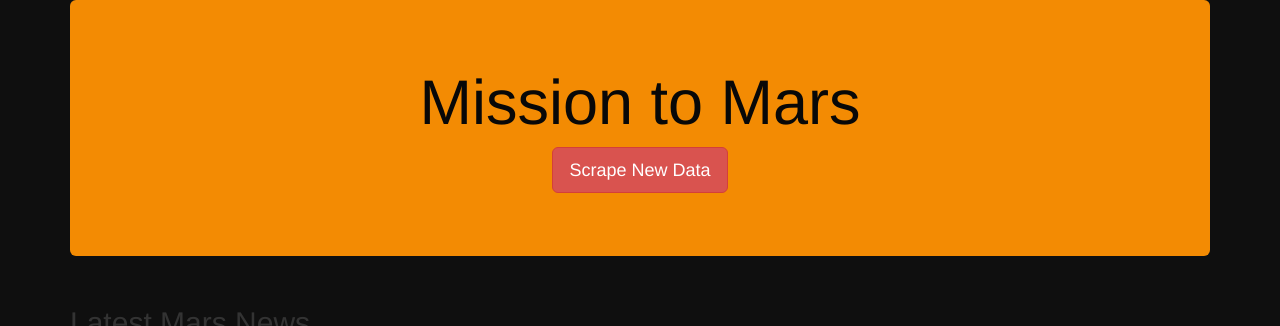
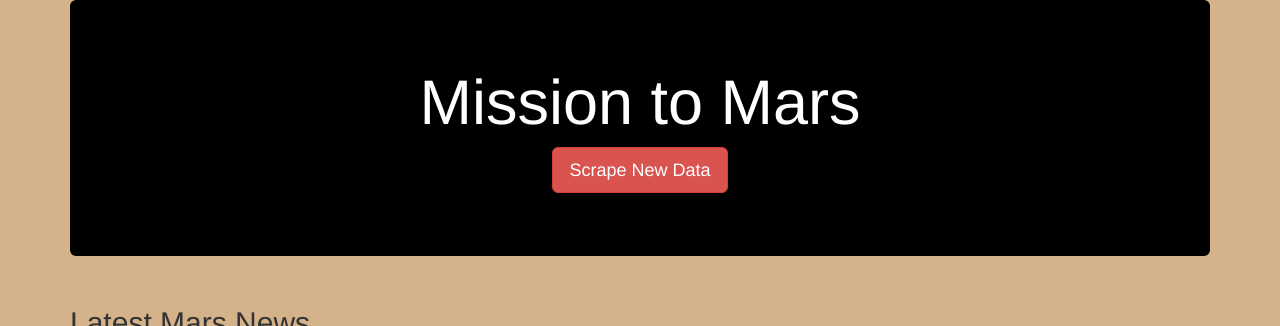
Before and after one commit to mereilly/Mission-to-Mars, a Flask app: page / in a window 1280 px wide. Shown: the top 326 px of the page. Run offline with Flask 2, Linux system fonts and the light colour scheme; data that the repository does not hold is empty; some libraries are stand-ins or nearby versions.

Commit message:
Update index.html

```diff
--- a/templates/index.html
+++ b/templates/index.html
@@ -11,11 +11,11 @@
     />
   </head>
 </head>
-<body style="background-color: rgb(15, 15, 15)">
+<body style="background-color: rgb(212, 178, 138)">
   <div class="container">
     <!-- Add Jumbotron to Header -->
-    <div style="background:rgb(243, 139, 3)" class="jumbotron text-center">
-      <h1 style="color:rgb(8, 8, 8)">Mission to Mars</h1>
+    <div style="background:rgb(0, 0, 0)" class="jumbotron text-center">
+      <h1 style="color:rgb(255, 255, 255)">Mission to Mars</h1>
       <!-- Add a button to activate scraping script -->
       <p><a class="btn btn-danger btn-lg" href="/scrape" role="button">Scrape New Data</a></p>
     </div>
```
